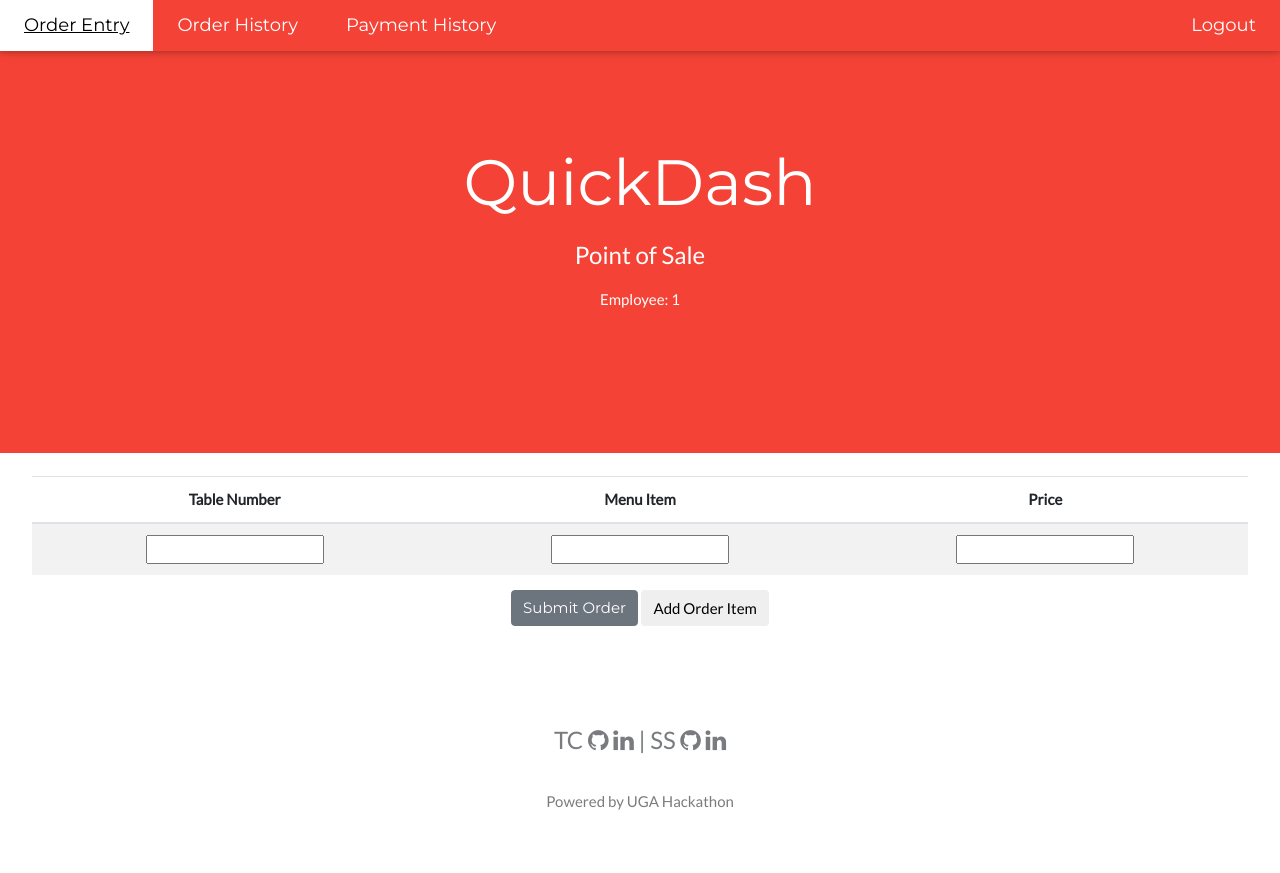
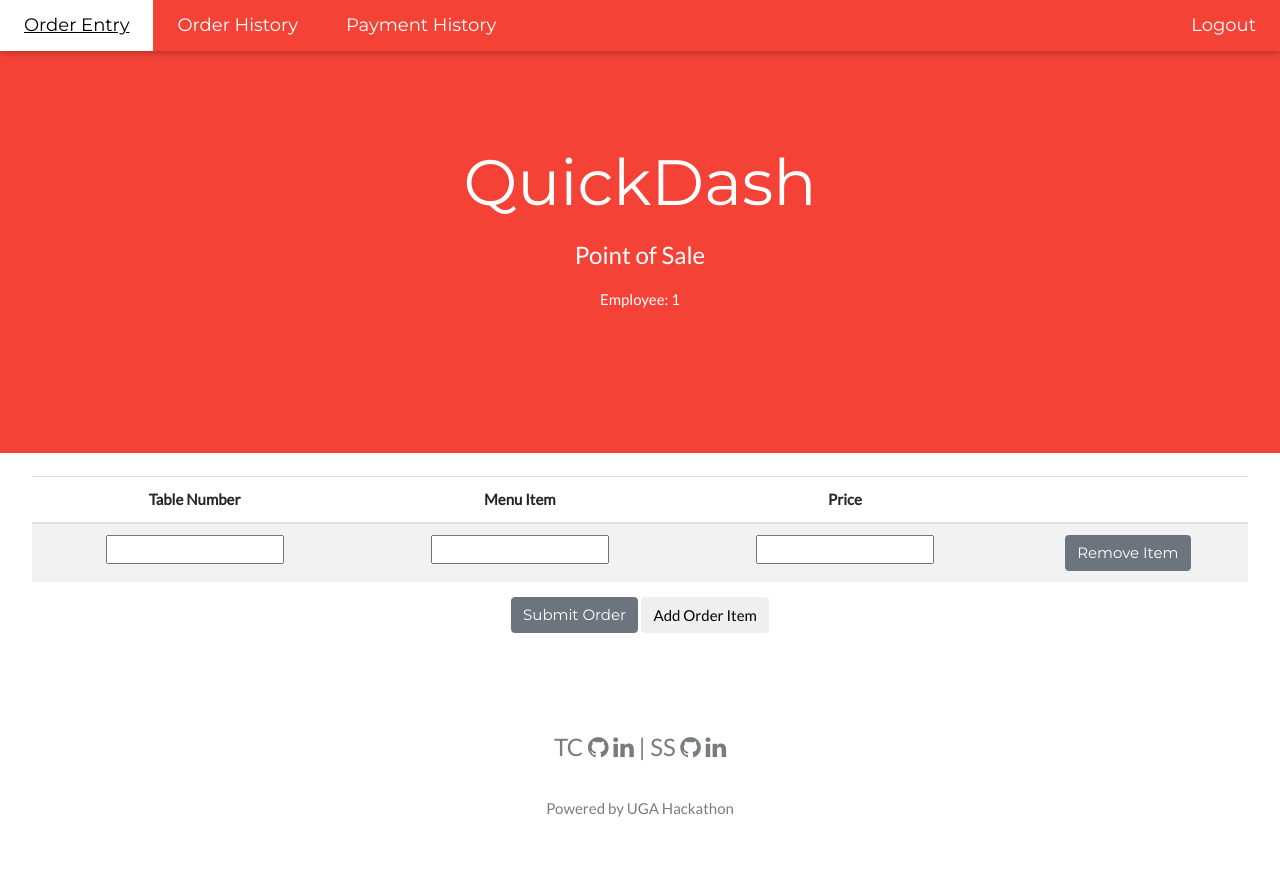
Before and after one commit to tannercantlay/QuickBolt, a Flask app: page /order_entry in a window 1280 px wide. Shown: the top 873 px of the page. Run offline with Flask 2, Linux system fonts and the light colour scheme; the visitor is signed in with stand-in values (Sample User, id 1); data comes from the database, SQL or seed files in the repository; both versions use the stored data as it was after the commit; some libraries are stand-ins or nearby versions.

Commit message:
added remove buttons to order entry

```diff
--- a/app/templates/order_entry.html
+++ b/app/templates/order_entry.html
@@ -8,16 +8,17 @@
 	<form action="" method="post" enctype="multipart/form-data" validate>
 		{{form.csrf_token }}
 		<div class="w3-container w3-center">
-		<table class="table table-striped">
+		<table class="table table-striped" id="tbl">
           <thead>
             <tr>
               <th>Table Number</th>
               <th>Menu Item</th>
               <th>Price</th>
+              <th></th>
             </tr>
           </thead>
-          <tbody class="order_table">
-            <tr>
+          <tbody id="order_table">
+            <tr id ="row 0">
               <td>{{form.table}}</td>
      			{% for error in form.table.errors %}
 				<span style="color: red;">[{{ error }}]</span>
@@ -30,21 +31,28 @@
   				{% for error in form.price.errors %}
 				<span style="color: red;">[{{ error }}]</span>
 				{% endfor %}
-            </tr>
+            <td><button id="removebtn" class="btn btn-secondary" onclick="RemoveRow(' 0')">Remove Item</button></td>
+          </tr>
           </tbody>
         </table>
 
 		<button type="submit" class="btn btn-secondary">Submit Order</button>
 	</form>
-	<input id="addbutton" class="btn btn-seconday addbutton" type="button" value="Add Order Item" />
-         <script src="https://code.jquery.com/jquery-3.5.0.js"></script>
+	<input id="addbutton" class="btn btn-seconday" type="button" onclick="AddRow()"value="Add Order Item" />
+</div>
+<script src="https://code.jquery.com/jquery-3.5.0.js"></script>
         <script>
         	//append not working but base script i think?
-        	$('.addbutton').click(function(){
-	        	$.('.order_table').append('<tr><td>{{form.table}}</td><td>{{form.item}}</td><td> {{form.price}}</td></tr>'
-	            );
+        	function AddRow(){
+        		var table = document.getElementById("tbl"); //get the table
+    				var rowcount = table.rows.length;
+    				var tblRow = '<tr id="row '+ rowcount + '"><td>{{form.table}}</td><td>{{form.item}}</td><td>{{form.price}}</td><td><button id="removebtn" class="btn btn-secondary" onclick="RemoveRow("'+rowcount+'")">Remove Item</button></td></tr>'
+	        	$('#order_table').append(tblRow);
 	            console.log("Clicked")
-	        });
+	        };
+	        function RemoveRow(id){
+	        	print(id);
+	        	$("#row " + id).remove();
+	        };
    		</script>
-</div>
 {% endblock %}
```
Also changed, not shown: app.db.
